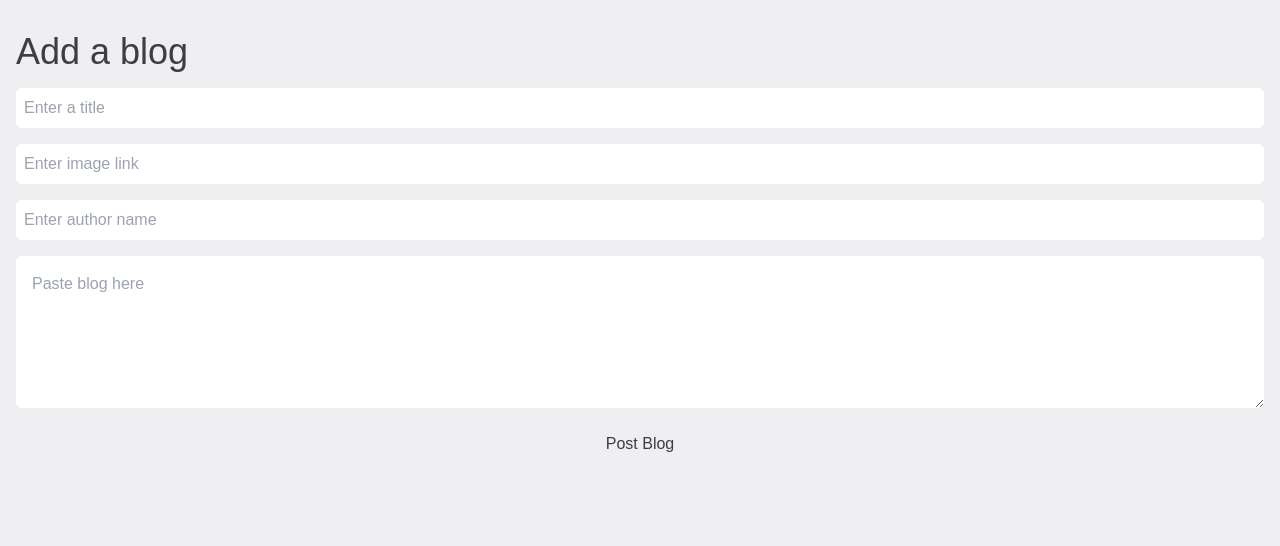
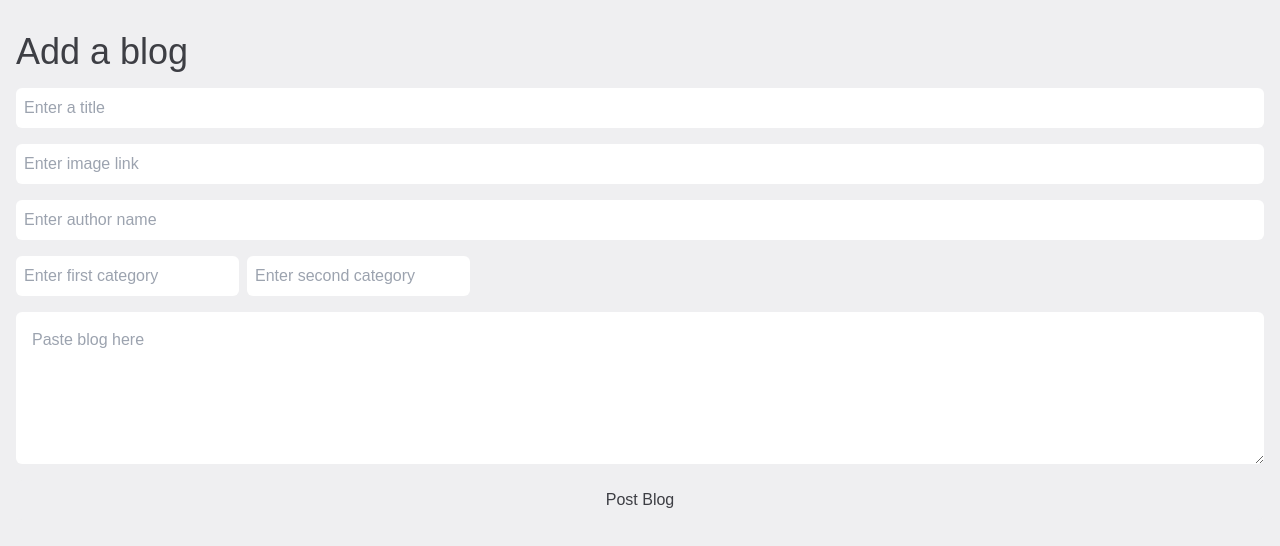
Before and after one commit to Roho7/gloneuro-website, a React (Vite) app: page /blogs/write in a window 1280 px wide. Shown: the top 546 px of the page. Built offline with nearby package versions, Linux system fonts and the light colour scheme; a web font is replaced by a local one.

Commit message:
add: read blog

```diff
--- a/src/App.jsx
+++ b/src/App.jsx
@@ -4,6 +4,7 @@ import Register from "./pages/Register";
 import Login from "./pages/Login";
 import { RecoilRoot } from "recoil";
 import WriteBlog from "./pages/WriteBlog";
+import ReadBlogs from "./pages/ReadBlogs";
 
 function App() {
   return (
@@ -14,6 +15,7 @@ function App() {
           <Route path="/login" element={<Login />} />
           <Route path="/" element={<Homepage />} />
           <Route path="/blogs/write" element={<WriteBlog />} />
+          <Route path="/blogs/:blogId" element={<ReadBlogs />} />
         </Routes>
       </RecoilRoot>
     </div>
--- a/src/components/ArticleCarousel.jsx
+++ b/src/components/ArticleCarousel.jsx
@@ -1,13 +1,31 @@
-import { BlogData } from "../data/blogdata";
+// import { BlogData } from "../data/blogdata";
+import { collection, getDocs } from "firebase/firestore";
+import { db } from "../server/firebase";
+import { useEffect, useState } from "react";
 
 function ArticleCarousel() {
+  const [blogData, setBlogData] = useState([]);
+  useEffect(() => {
+    const getBlogs = async () => {
+      const blogRef = collection(db, "Blogs");
+      const data = await getDocs(blogRef);
+      const filteredData = data.docs.map((doc) => ({
+        ...doc.data(),
+        id: doc.id,
+      }));
+      setBlogData(filteredData);
+      console.log(blogData);
+    };
+    getBlogs();
+  }, []);
   return (
     <div className="m-4">
       <h1 className="mb-4">Latest Blog</h1>
       <div className="flex gap-4 overflow-x-scroll p-4">
-        {BlogData.map((item) => {
+        {blogData.map((item, index) => {
           return (
             <CarouselCard
+              key={index}
               title={item.title}
               img={item.img}
               author={item.author}
--- /dev/null
+++ b/src/pages/ReadBlogs.jsx
@@ -0,0 +1,8 @@
+import { useParams } from "react-router-dom";
+
+function ReadBlogs() {
+  const { blogId } = useParams();
+  return <div>ReadBlogs</div>;
+}
+
+export default ReadBlogs;
--- a/src/pages/WriteBlog.jsx
+++ b/src/pages/WriteBlog.jsx
@@ -8,6 +8,8 @@ function WriteBlog() {
     author: "",
     content: "",
     img: "",
+    cat1: "",
+    cat2: "",
   });
   const handleChange = (e) => {
     setBlogData({ ...blogData, [e.target.name]: e.target.value });
@@ -21,6 +23,8 @@ function WriteBlog() {
         content: blogData.content,
         img: blogData.img,
         date: Timestamp.fromDate(new Date(date)),
+        cat1: blogData.cat1,
+        cat2: blogData.cat2,
       });
       console.log("succesfull");
     } catch (err) {
@@ -52,6 +56,22 @@ function WriteBlog() {
           onChange={handleChange}
           placeholder="Enter author name"
         />
+        <div className="flex gap-2">
+          <input
+            type="text"
+            name="cat1"
+            id="cat1"
+            onChange={handleChange}
+            placeholder="Enter first category"
+          />
+          <input
+            type="text"
+            name="cat2"
+            id="cat2"
+            onChange={handleChange}
+            placeholder="Enter second category"
+          />
+        </div>
         <textarea
           rows={5}
           cols="40"
```
